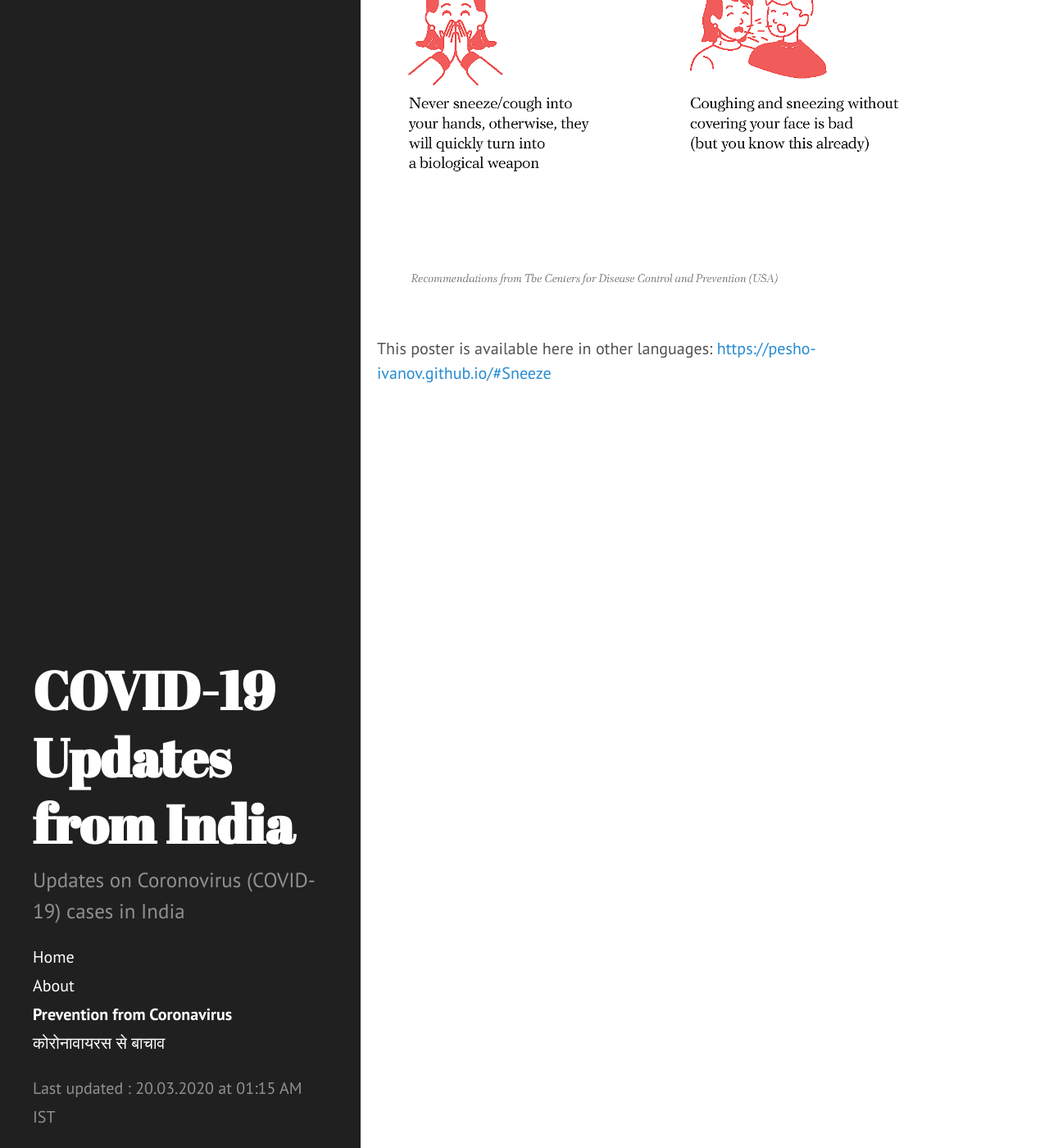
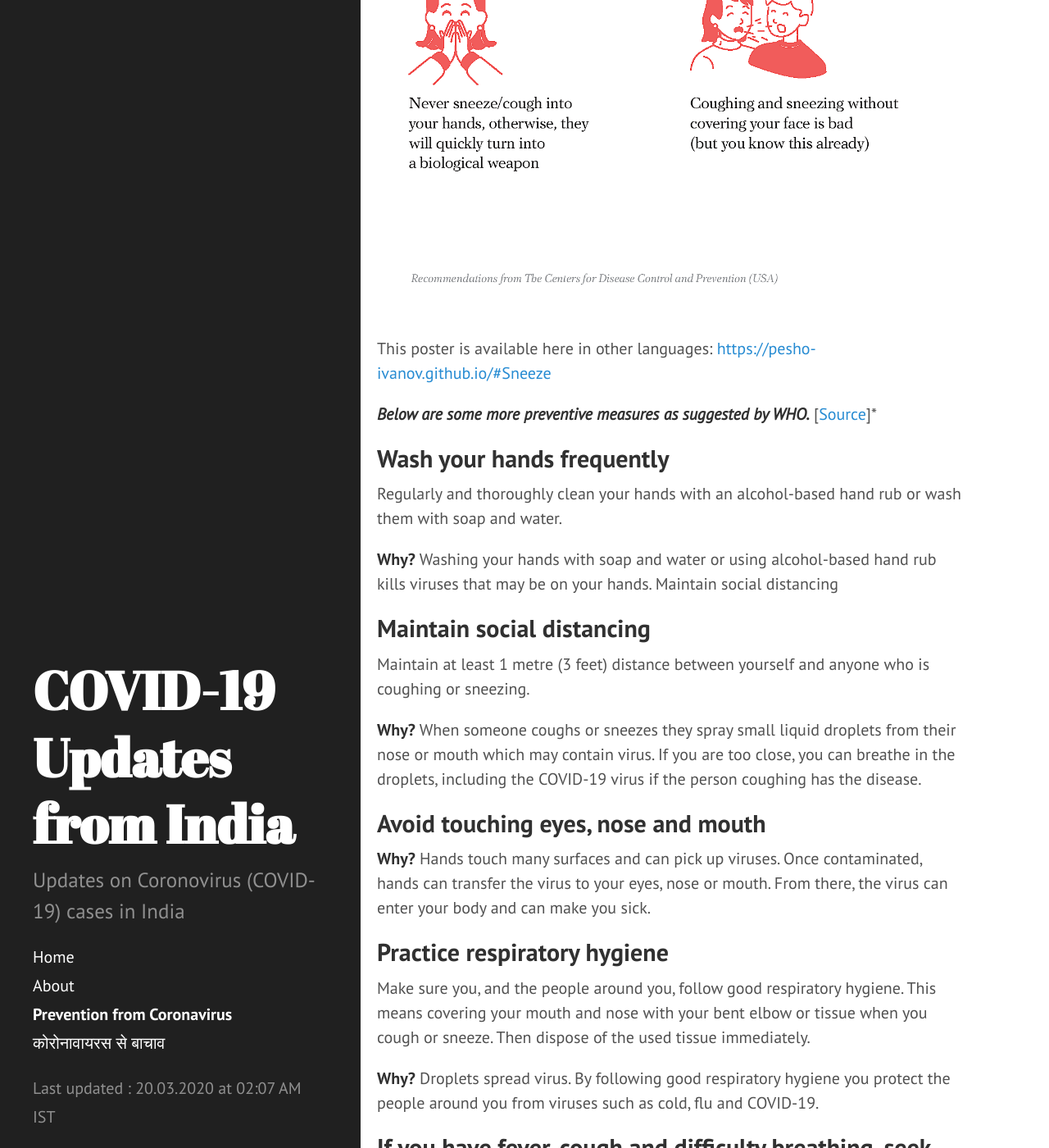
Before and after one commit to bhooraj/covid19updates-india, a Jekyll site: the page built from prevention_from_Coronavirus_english.md, in a window 1280 px wide and 1400 px high, scrolled down 1075 px. Shown: the whole window at 82% size. Built offline with Jekyll 4.4.1, drawn with Linux system fonts in a browser that asks for light colours; some of the changed text lies outside the part shown.

Commit message:
Update the Preventive pages.

```diff
--- a/404.html
+++ b/404.html
@@ -6,5 +6,5 @@ permalink: 404.html
 
 <div class="page">
   <h1 class="page-title">404: Page not found</h1>
-  <p class="lead">Sorry, we've misplaced that URL or it's pointing to something that doesn't exist. <a href="{{ site.baseurl }}">Head back home</a> to try finding it again.</p>
+  <p class="lead">Sorry, we've misplaced that URL or it's pointing to something that doesn't exist. <a href="{{ site.url }}">Head back home</a> to try finding it again.</p>
 </div>
--- a/_data/last_updated.yml
+++ b/_data/last_updated.yml
@@ -1 +1 @@
-- updated_on : "20.03.2020 at 01:15 AM IST"
+- updated_on : "20.03.2020 at 02:07 AM IST"
--- a/index.html
+++ b/index.html
@@ -22,15 +22,15 @@ datatable: true
 
 <div class="pagination">
   {% if paginator.next_page %}
-    <a class="pagination-item older" href="{{ site.baseurl }}page{{paginator.next_page}}">Older</a>
+    <a class="pagination-item older" href="{{ site.url }}/page{{paginator.next_page}}">Older</a>
   {% else %}
     <span class="pagination-item older">Older</span>
   {% endif %}
   {% if paginator.previous_page %}
     {% if paginator.page == 2 %}
-      <a class="pagination-item newer" href="{{ site.baseurl }}">Newer</a>
+      <a class="pagination-item newer" href="{{ site.url }}">Newer</a>
     {% else %}
-      <a class="pagination-item newer" href="{{ site.baseurl }}page{{paginator.previous_page}}">Newer</a>
+      <a class="pagination-item newer" href="{{ site.url }}/page{{paginator.previous_page}}">Newer</a>
     {% endif %}
   {% else %}
     <span class="pagination-item newer">Newer</span>
--- a/prevention_from_Coronavirus_english.md
+++ b/prevention_from_Coronavirus_english.md
@@ -2,9 +2,48 @@
 layout: page
 title: Prevention from Coronavirus
 ---
+
 <br><br>
 <h2>To prevent the spread of coronavirus, we must follow the correct method of sneezing and coughing.</h2>
 <h3>Sneezing and coughing correctly:</h3>
-<p>This is a poster by <a href="https://meduza.io/en">Meduza</a> with recommendations for sneezing and coughing. Print it (<a href="https://pesho-ivanov.github.io/sneeze/sneeze_print_en_color.pdf">color</a>, <a href="https://pesho-ivanov.github.io/sneeze/sneeze_print_en_bw.pdf">b/w</a>) at home or in the office, share it in social networks.<p>
+<p>This is a poster by <a href="https://meduza.io/en">Meduza</a> with recommendations for sneezing and coughing. Print it (<a href="https://pesho-ivanov.github.io/sneeze/sneeze_print_en_color.pdf">color</a>, <a href="https://pesho-ivanov.github.io/sneeze/sneeze_print_en_bw.pdf">b/w</a>) at home or in the office, share it in social networks.</p>
 <img src="/public/images/sneeze_print_en_color.png" alt="Poster with instructions on sneezing and coughing correctly">
 <p>This poster is available here in other languages&colon; <a href="https://pesho-ivanov.github.io/#Sneeze">https://pesho-ivanov.github.io/#Sneeze</a></p>
+
+***Below are some more preventive measures as suggested by WHO.*** [[Source](https://www.who.int/emergencies/diseases/novel-coronavirus-2019/advice-for-public)]*
+
+## Wash your hands frequently
+
+Regularly and thoroughly clean your hands with an alcohol-based hand rub or wash them with soap and water.
+
+**Why?** Washing your hands with soap and water or using alcohol-based hand rub kills viruses that may be on your hands.
+Maintain social distancing
+
+## Maintain social distancing
+
+Maintain at least 1 metre (3 feet) distance between yourself and anyone who is coughing or sneezing.
+
+**Why?** When someone coughs or sneezes they spray small liquid droplets from their nose or mouth which may contain virus. If you are too close, you can breathe in the droplets, including the COVID-19 virus if the person coughing has the disease.
+
+
+## Avoid touching eyes, nose and mouth
+
+**Why?** Hands touch many surfaces and can pick up viruses. Once contaminated, hands can transfer the virus to your eyes, nose or mouth. From there, the virus can enter your body and can make you sick.
+
+## Practice respiratory hygiene
+
+Make sure you, and the people around you, follow good respiratory hygiene. This means covering your mouth and nose with your bent elbow or tissue when you cough or sneeze. Then dispose of the used tissue immediately.
+
+**Why?** Droplets spread virus. By following good respiratory hygiene you protect the people around you from viruses such as cold, flu and COVID-19.
+
+## If you have fever, cough and difficulty breathing, seek medical care early
+
+Stay home if you feel unwell. If you have a fever, cough and difficulty breathing, seek medical attention and call in advance. Follow the directions of your local health authority.
+
+**Why?** National and local authorities will have the most up to date information on the situation in your area. Calling in advance will allow your health care provider to quickly direct you to the right health facility. This will also protect you and help prevent spread of viruses and other infections.
+
+## Stay informed and follow advice given by your healthcare provider
+
+Stay informed on the latest developments about COVID-19. Follow advice given by your healthcare provider, your national and local public health authority or your employer on how to protect yourself and others from COVID-19.
+
+***Why?** National and local authorities will have the most up to date information on whether COVID-19 is spreading in your area. They are best placed to advise on what people in your area should be doing to protect themselves.
```
Also changed, not shown: prevention_from_Coronavirus_hindi.md (+2 -0 lines).
